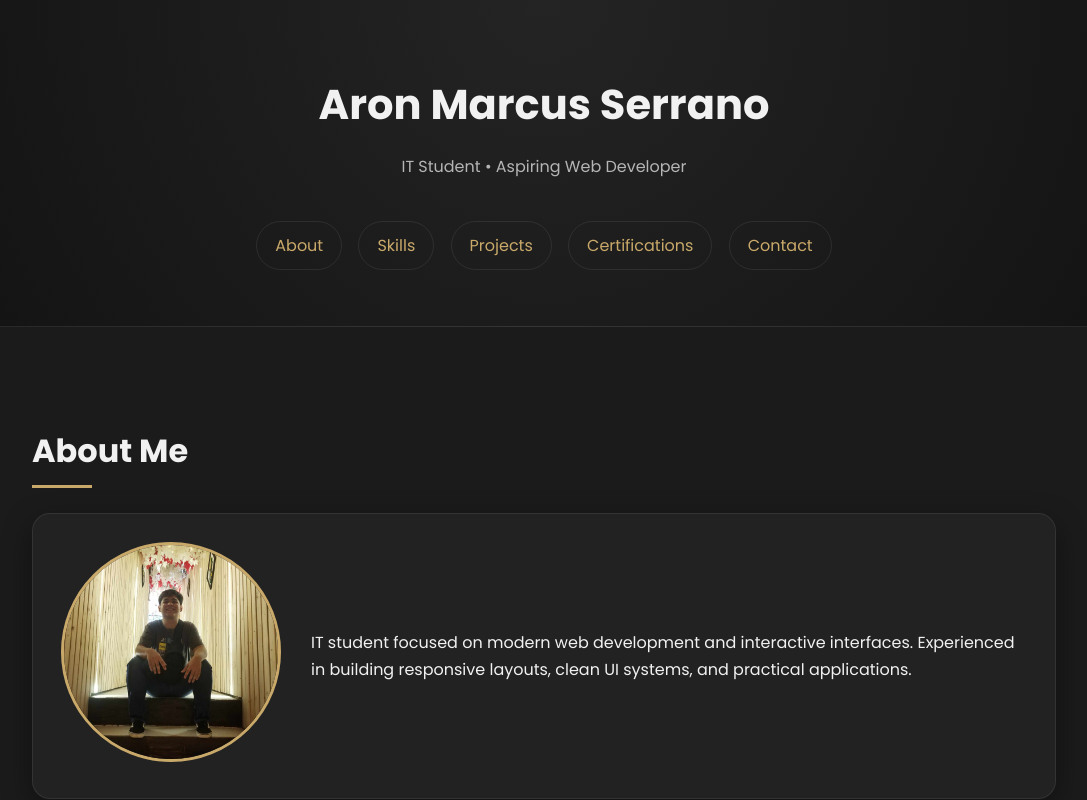
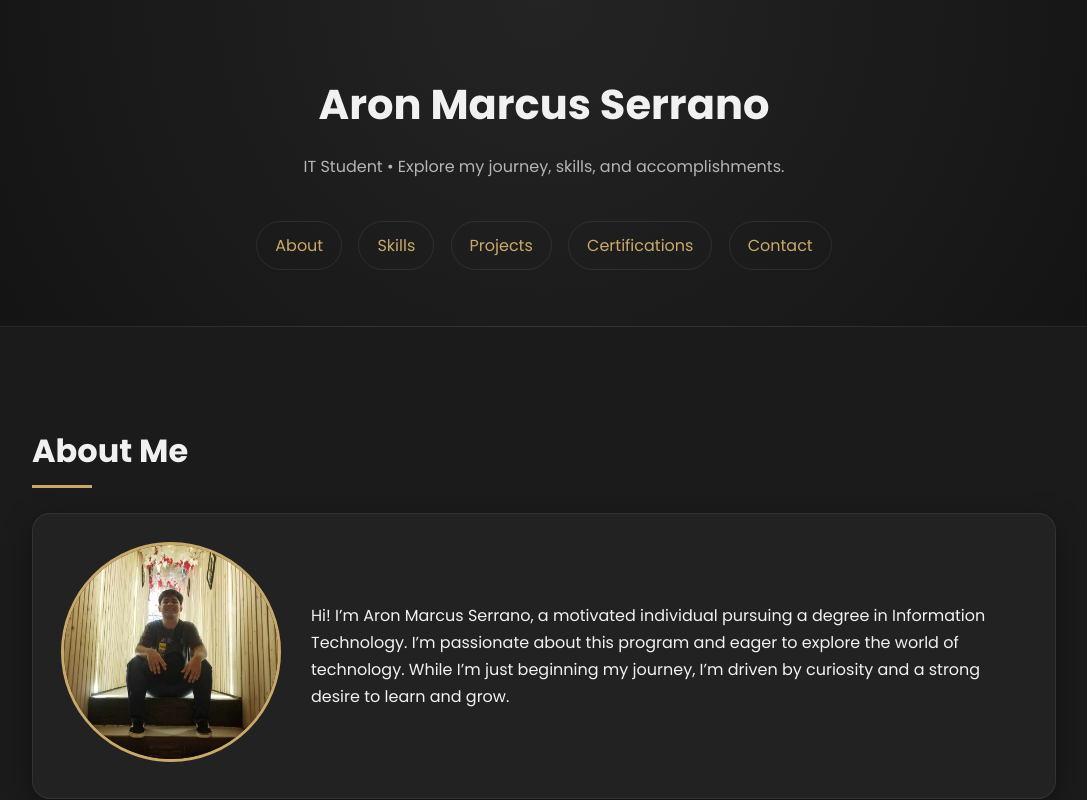
Before and after one commit to aronserrano/AronSerrano, a plain HTML site: page index.html in a window 1280 px wide. Shown: the top 800 px of the page, without its empty margins (96-1183 px from the left). Drawn offline with Linux system fonts and the light colour scheme.

Commit message:
Update index.html

```diff
--- a/index.html
+++ b/index.html
@@ -208,7 +208,7 @@
 
 <header>
     <h1>Aron Marcus Serrano</h1>
-    <p>IT Student • Aspiring Web Developer</p>
+    <p>IT Student • Explore my journey, skills, and accomplishments.</p>
     <nav>
         <a href="#about">About</a>
         <a href="#skills">Skills</a>
@@ -228,8 +228,7 @@
                 </div>
                 <div class="about-text">
                     <p>
-                        IT student focused on modern web development and interactive interfaces.
-                        Experienced in building responsive layouts, clean UI systems, and practical applications.
+                        Hi! I’m Aron Marcus Serrano, a motivated individual pursuing a degree in Information Technology. I’m passionate about this program and eager to explore the world of technology. While I’m just beginning my journey, I’m driven by curiosity and a strong desire to learn and grow.
                     </p>
                 </div>
             </div>
```
